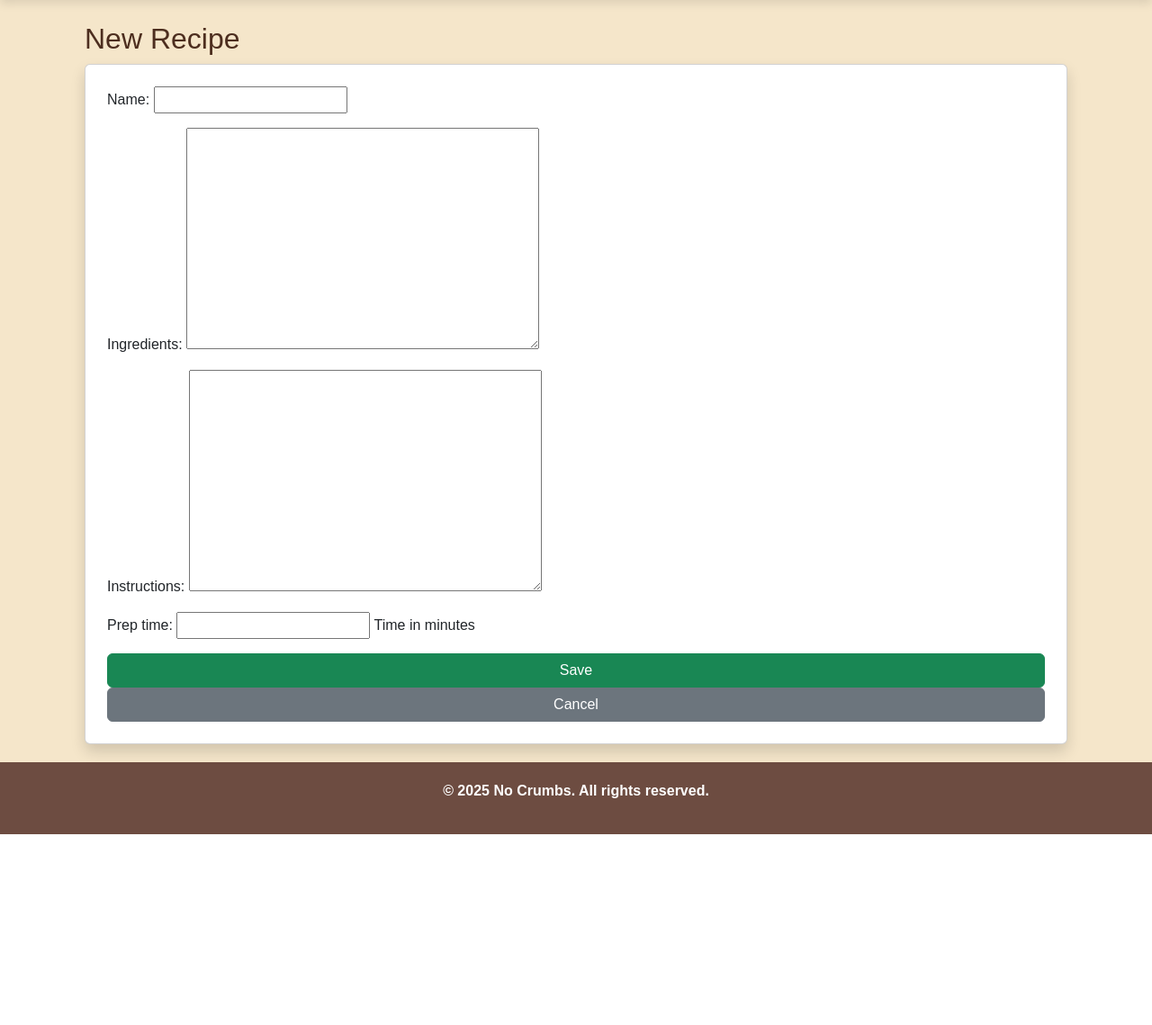
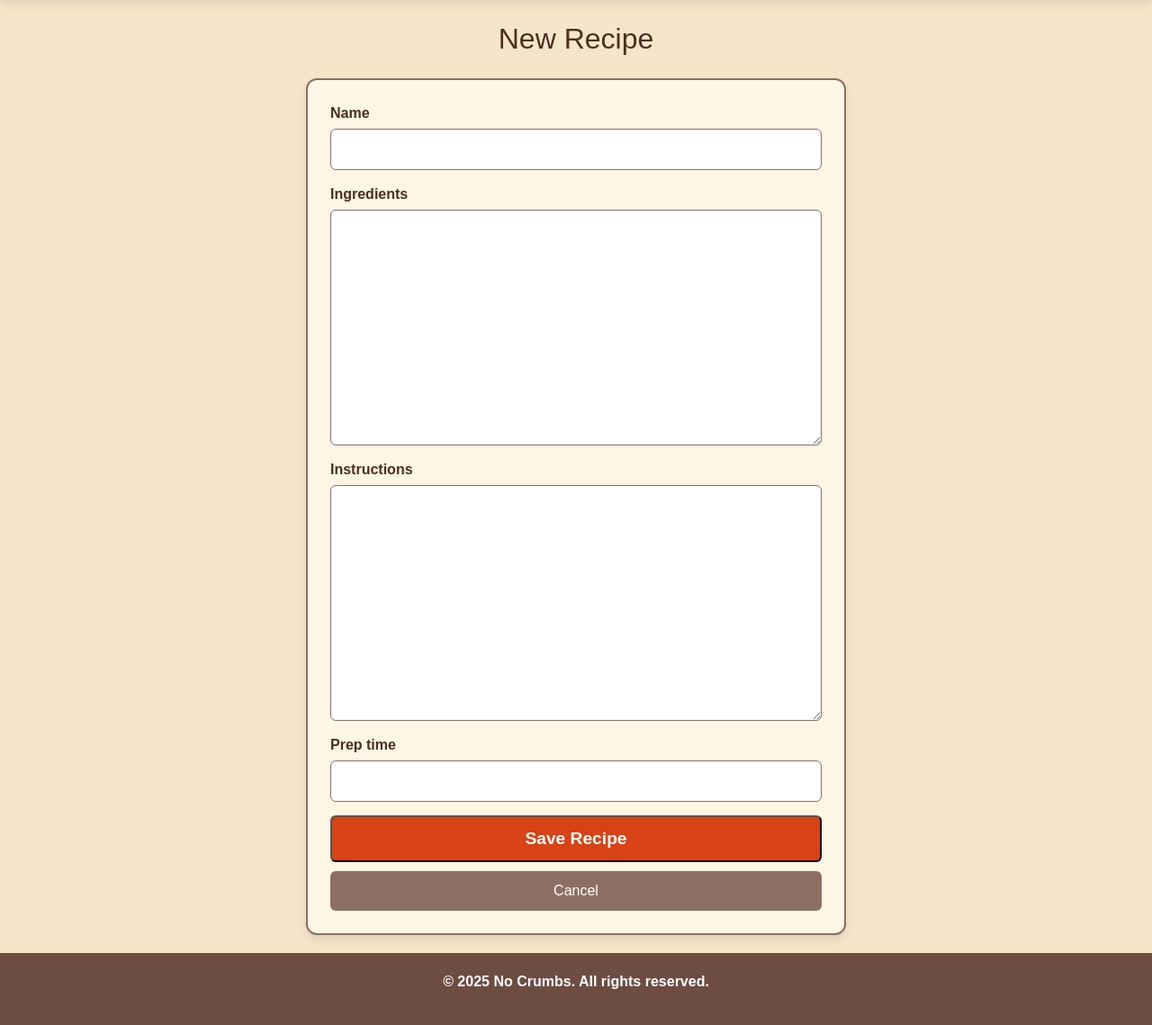
Before and after one commit to vmr093/NoCrumbs, a Django app: page /recipe/new/ in a window 1280 px wide. Shown: the part 69-1208 px from the top of the page at 90% size. Before the commit the page ends 996 px from the top, so only its background shows below. Run offline with Django 5.2, Linux system fonts and the light colour scheme; the visitor is signed in with stand-in values (Sample User, id 1).

Commit message:
updatinng new recepie form css

```diff
--- a/recipe_manager_2/recipes/static/css/styles.css
+++ b/recipe_manager_2/recipes/static/css/styles.css
@@ -87,31 +87,76 @@ body {
 }
 
 /* 🎨 Form Styling */
-form {
-    background: #ffebee; /* Soft pinkish background */
-    padding: 20px;
-    border-radius: 10px;
+.form-container {
+    background: #fff6e6; /* Light warm cream */
+    padding: 25px;
+    border-radius: 12px;
     box-shadow: 0px 5px 10px rgba(0, 0, 0, 0.1);
-    border: 2px solid #d84315; /* Red border */
+    border: 2px solid #8d6e63; /* Brown border */
+    max-width: 600px; /* Set a max width */
+    margin: 0 auto; /* Center the form */
+    text-align: left; /* Align text to the left */
 }
 
-/* 🎨 Delete Confirmation */
-.delete-confirm {
-    background: #ffccbc; /* Warm peach */
-    padding: 20px;
-    border: 2px solid #ff7043;
-    border-radius: 8px;
-    color: #4d2e1f; /* Deep brown text */
+/* 📝 Form Fields */
+.form-container label {
+    display: block;
+    font-weight: bold;
+    margin-bottom: 5px;
+    color: #4d2e1f; /* Dark brown */
+    text-align: left; /* Left-align labels */
 }
 
-/* 🎨 Footer */
-footer {
+.form-container input,
+.form-container textarea,
+.form-container select {
+    width: 100%;
+    padding: 10px;
+    border: 1px solid #8d6e63;
+    border-radius: 6px;
+    background-color: #fff;
+    font-size: 1rem;
+    margin-bottom: 15px;
+    display: block; /* Ensure full width */
+}
+
+/* 📝 Improve Textarea */
+.form-container textarea {
+    min-height: 120px; /* Larger text area */
+    resize: vertical;
+}
+
+/* 🎨 Submit Button */
+.btn-submit {
+    background-color: #d84315; /* Deep red */
+    color: white;
+    font-size: 1.2rem;
+    font-weight: bold;
+    border-radius: 6px;
+    padding: 10px 15px;
+    width: 100%;
+    display: block;
+}
+
+.btn-submit:hover {
+    background-color: #bf360c;
+}
+
+/* 🎨 Cancel Button */
+.btn-cancel {
+    background-color: #8d6e63; /* Warm brown */
+    color: white;
+    border-radius: 6px;
+    padding: 10px 15px;
+    text-decoration: none;
+    display: block;
+    width: 100%;
     text-align: center;
-    padding: 20px;
-    background: #6d4c41; /* Warm brown */
-    color: white;
-    margin-top: 20px;
-    font-weight: bold;
+    margin-top: 10px;
+}
+
+.btn-cancel:hover {
+    background-color: #5d4037;
 }
 
 /* 🎨 Style for Recipe Manager Title */
@@ -139,3 +184,22 @@ footer {
     font-size: 1.6rem;  /* Slightly bigger cookie icon */
     color: #ffcc80;  /* Light orange (cookie color) */
 }
+
+/* 🎨 Delete Confirmation */
+.delete-confirm {
+    background: #ffccbc; /* Warm peach */
+    padding: 20px;
+    border: 2px solid #ff7043;
+    border-radius: 8px;
+    color: #4d2e1f; /* Deep brown text */
+}
+
+/* 🎨 Footer */
+footer {
+    text-align: center;
+    padding: 20px;
+    background: #6d4c41; /* Warm brown */
+    color: white;
+    margin-top: 20px;
+    font-weight: bold;
+}
--- a/recipe_manager_2/recipes/templates/recipes/recipe_form.html
+++ b/recipe_manager_2/recipes/templates/recipes/recipe_form.html
@@ -2,12 +2,21 @@
 
 {% block content %}
 <div class="container">
-    <h2>{% if form.instance.id %}Edit Recipe{% else %}New Recipe{% endif %}</h2>
-    <form method="post" class="card p-4 shadow">
-        {% csrf_token %}
-        {{ form.as_p }}
-        <button type="submit" class="btn btn-success">Save</button>
-        <a href="{% url 'recipe_list' %}" class="btn btn-secondary">Cancel</a>
-    </form>
+    <h2 class="text-center mb-4">{% if form.instance.id %}Edit Recipe{% else %}New Recipe{% endif %}</h2>
+
+    <div class="form-container">
+        <form method="post">
+            {% csrf_token %}
+
+            {% for field in form %}
+                <label for="{{ field.id_for_label }}">{{ field.label }}</label>
+                {{ field }}
+            {% endfor %}
+
+            <button type="submit" class="btn-submit">Save Recipe</button>
+        </form>
+
+        <a href="{% url 'recipe_list' %}" class="btn-cancel">Cancel</a>
+    </div>
 </div>
 {% endblock %}
```
